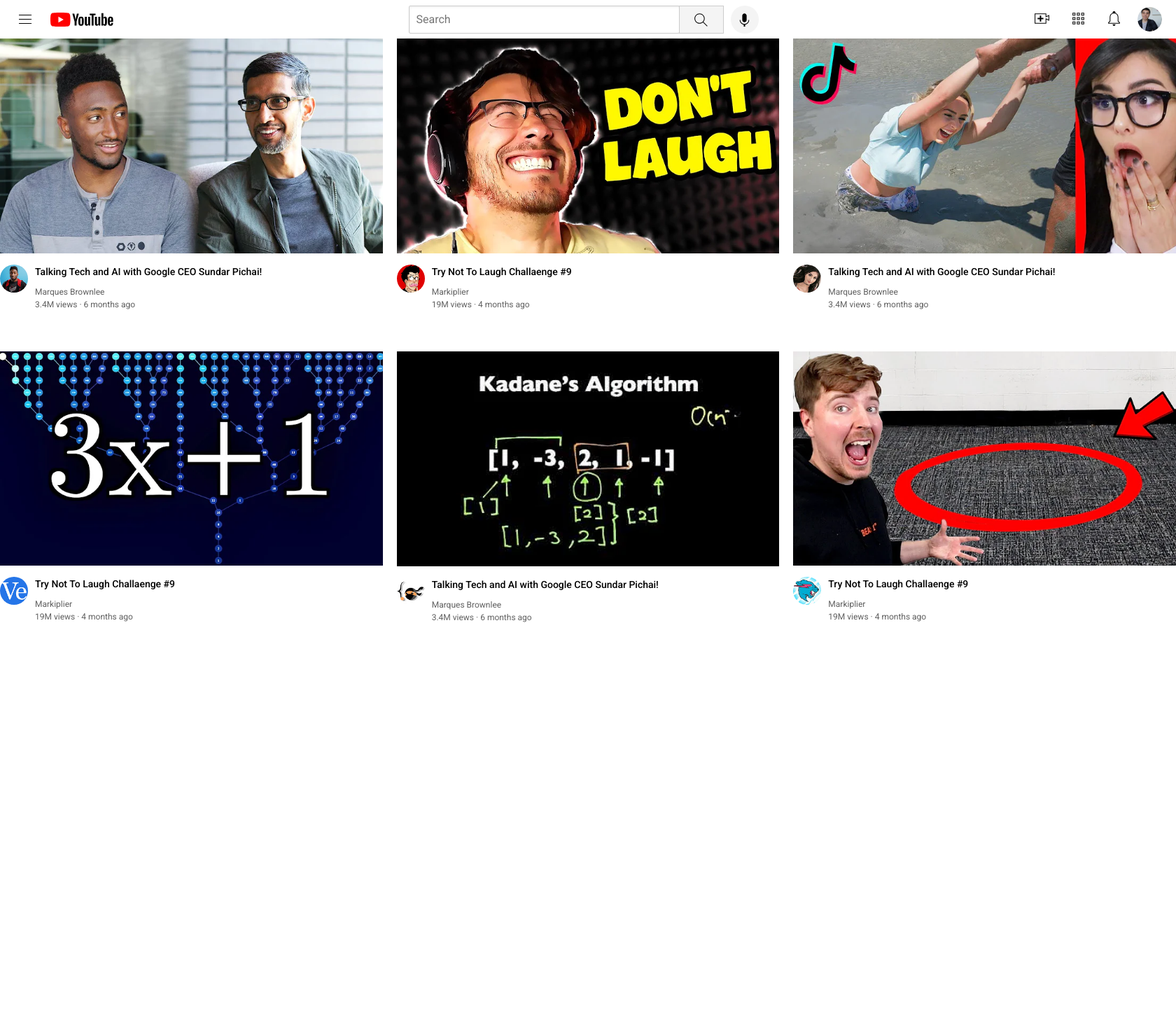
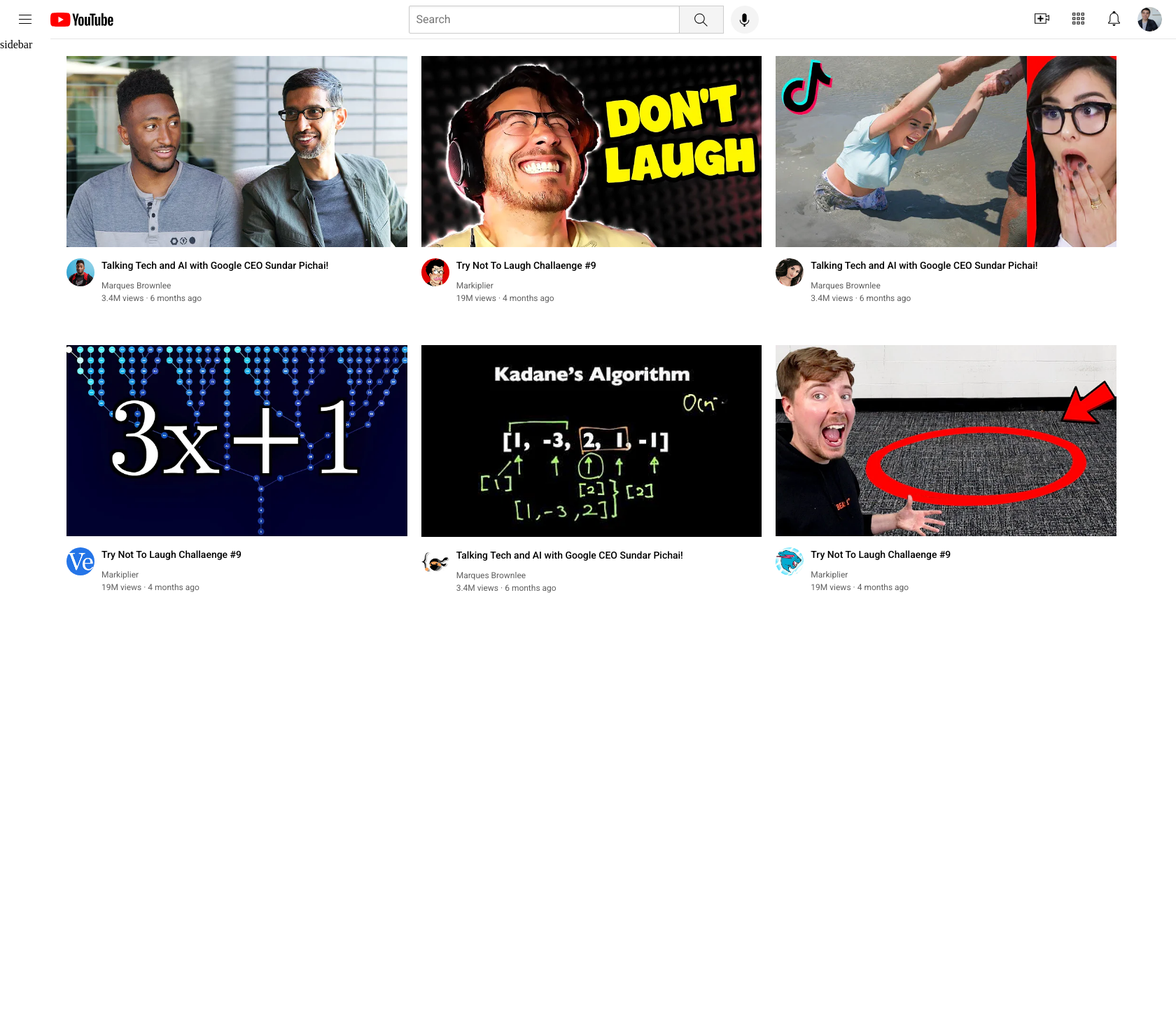
Before and after one commit to RichardSkoda/Web_course, a PHP site: page /zoutube.html in a window 1680 px wide. Shown: the top 1480 px of the page at 70% size. Before the commit the page ends 889 px from the top, so only its background shows below. Run offline with PHP 8.4, Linux system fonts and the light colour scheme.

Commit message:
Add exercises 14 and and add bar positions to zoutube project.

```diff
--- a/Zoutube/general.css
+++ b/Zoutube/general.css
@@ -6,4 +6,8 @@ p {
 
 body {
   margin: 0;
+  padding: 80px;
+  padding-left: 95px;
+  height: 3000px;
+  width: 1500px;
 }
--- a/Zoutube/header.css
+++ b/Zoutube/header.css
@@ -1,8 +1,17 @@
+
 .header {
+  background-color: white;
   height: 55px;
   display: flex;
   flex-direction: row;
   justify-content: space-between;
+  position: fixed;
+  top: 0;
+	left: 0;
+	right: 0;
+  border-bottom-width: 1px;
+  border-bottom-style: solid;
+  border-color: rgb(230, 230, 230);
 }
 
 .left-section {
--- /dev/null
+++ b/Zoutube/sidebar.css
@@ -0,0 +1,8 @@
+.sidebar {
+	background-color: white;
+	position: fixed;
+  top: 55px;
+	left: 0;
+	bottom: 0;
+	width: 72px;
+}
--- a/Zoutube/zoutube.html
+++ b/Zoutube/zoutube.html
@@ -10,6 +10,7 @@
     <link rel="stylesheet" href="general.css">
     <link rel="stylesheet" href="video.css">
     <link rel="stylesheet" href="header.css">
+    <link rel="stylesheet" href="sidebar.css">
   </head>
   <body>
     <div class="header">
@@ -38,6 +39,10 @@
         </button>
         <img class="channel-picture" src="channel-pictures/my-channel.jpeg" alt="">
       </div>
+    </div>
+
+    <div class="sidebar">
+      sidebar
     </div>
 
     <div class="video-grid">
```
Also changed, not shown: 14.CSS Positions/exercise14a.css (added, +8 -0 lines), 14.CSS Positions/exercise14a.html (added, +9 -0 lines), 14.CSS Positions/exercise14b.css (added, +9 -0 lines), 14.CSS Positions/exercise14b.html (added, +9 -0 lines), 14.CSS Positions/position.css (added, +38 -0 lines), 14.CSS Positions/position.html (added, +13 -0 lines), 13.Nested_Fkexbox/exercise13g.css (renamed from 12.Flex_Box/exercise13g.css), 13.Nested_Fkexbox/exercise13g.html (renamed from 12.Flex_Box/exercise13g.html).
